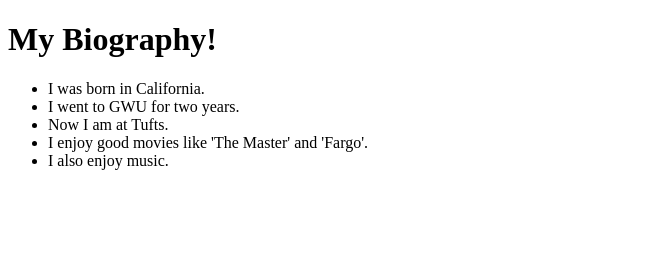
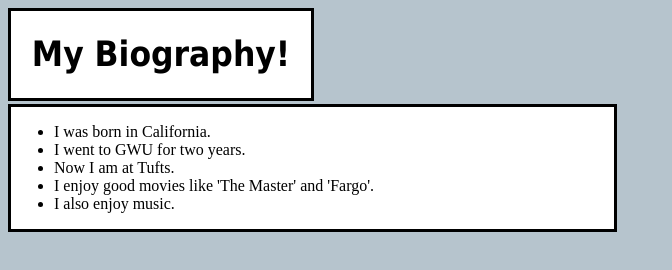
Before and after one commit to nadav93/nadav93.github.io, a plain HTML site: page bio.html in a window 1280 px wide. Shown: the whole page, without its empty margins (0-672 px from the left). Drawn offline with Linux system fonts and the light colour scheme.

Commit message:
first complete working version

```diff
--- a/bio.html
+++ b/bio.html
@@ -2,9 +2,13 @@
 <html>
 <head>
 	<title>Nadav Gavrielov Bio</title>
+	<link rel="stylesheet" type="text/css" href="stylesheet.css"/>
 </head>
 <body>
+	<div id="header">
 	<h1>My Biography!</h1>
+	</div>
+	<div id="body">
 	<ul>
 		<li>I was born in California.</li>
 		<li>I went to GWU for two years.</li>
@@ -12,5 +16,6 @@
 		<li>I enjoy good movies like 'The Master' and 'Fargo'.</li>
 		<li>I also enjoy music.</li>
 	</ul>
+	</div>
 </body>
 </html>
```
Also changed, not shown: readme.txt (added).
